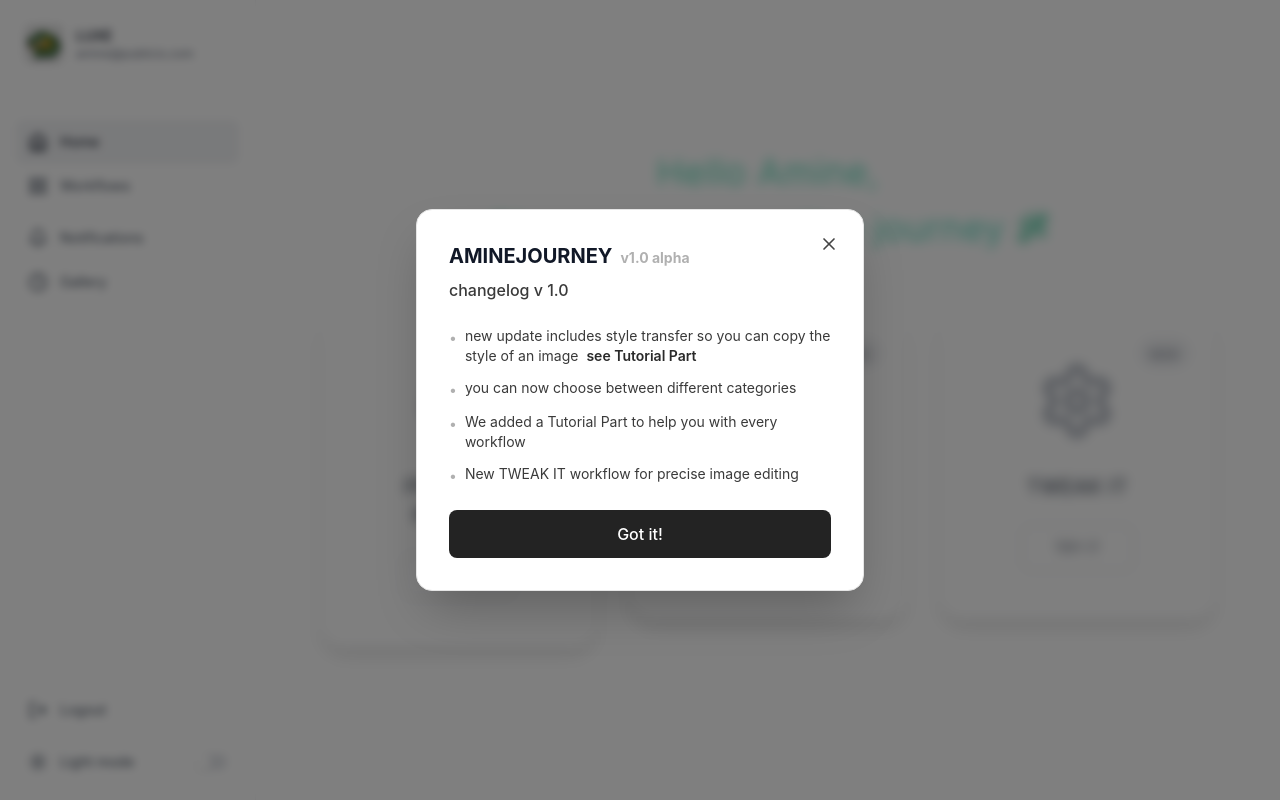
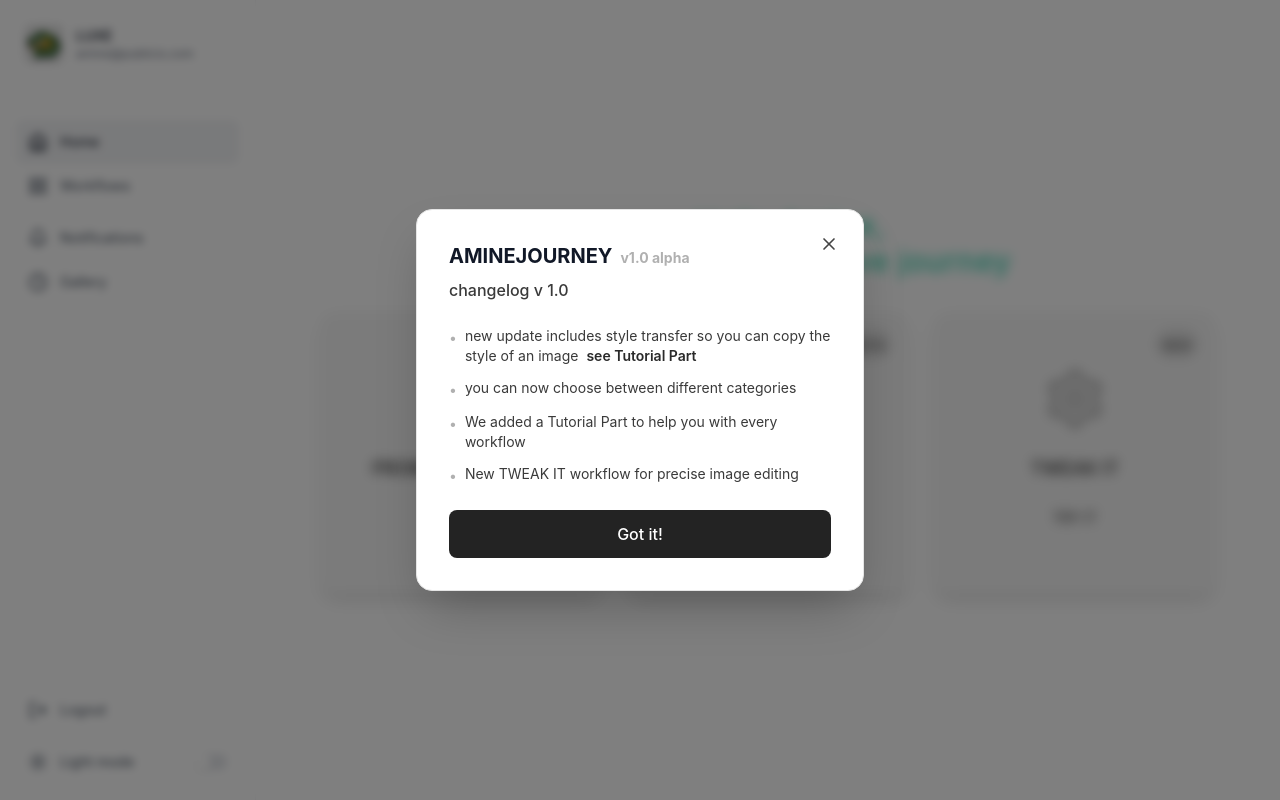
Before and after one commit to skibol75/aminejourneyv1, a React (Vite) app: page / in a window 1280 px wide. Built offline with nearby package versions, Linux system fonts and the light colour scheme.

Commit message:
Restore original Home design without gallery

```diff
--- a/src/pages/Home.tsx
+++ b/src/pages/Home.tsx
@@ -20,67 +20,53 @@ export default function Home() {
 
   return (
     <>
-      <div className={`flex flex-col items-center justify-center min-h-full ${showChangelog ? 'blur-sm' : ''}`}>
-        {/* Main Content - Centered */}
-        <div className="w-full max-w-5xl px-8">
-          {/* Header */}
-          <div className="text-center mb-16">
-            <h1 className="text-4xl font-light tracking-wide mb-4 bg-gradient-to-r from-emerald-400 via-teal-400 to-cyan-400 bg-clip-text text-transparent animate-fast-gradient">
-              Hello Amine,
-            </h1>
-            <div className="flex items-center justify-center gap-3">
-              <h2 className="text-4xl font-light tracking-wide bg-gradient-to-r from-emerald-400 via-teal-400 to-cyan-400 bg-clip-text text-transparent animate-fast-gradient">
-                Choose your creative journey
-              </h2>
-              <Wand2 className="w-8 h-8 text-emerald-500" />
-            </div>
+      <div className={`flex flex-col items-center justify-center min-h-full space-y-16 ${showChangelog ? 'blur-sm' : ''}`}>
+        {/* Workflows Section - Centered */}
+        <section className="w-full max-w-4xl">
+          <div className="flex items-center justify-center mb-8 gap-3">
+            <Wand2 className="w-8 h-8 text-emerald-500" />
+            <h2 className="text-3xl font-medium tracking-wide text-center bg-gradient-to-r from-emerald-400 via-teal-400 to-cyan-400 bg-clip-text text-transparent animate-fast-gradient">
+              Hello Amine,<br />Choose your creative journey
+            </h2>
           </div>
-
-          {/* Workflows Grid */}
-          <div className="grid grid-cols-1 md:grid-cols-3 gap-8 max-w-4xl mx-auto">
+          <div className="grid grid-cols-1 md:grid-cols-3 gap-6">
             <Link to="/prompt-image" className="group">
-              <div className="relative p-12 rounded-3xl bg-white dark:bg-neutral-800 shadow-lg transition-all duration-300 hover:shadow-2xl hover:scale-[1.02] aspect-square flex flex-col items-center justify-center text-center border border-gray-100 dark:border-neutral-700">
-                <Brain className="w-20 h-20 text-gray-400 dark:text-neutral-500 transition-colors duration-300 group-hover:text-[#0EA5E9] mb-8" />
-                <h3 className="text-xl font-medium text-gray-600 dark:text-neutral-400 transition-colors duration-300 group-hover:text-[#0EA5E9] mb-6 tracking-wide">
-                  PROMPT & IMAGE IT
-                </h3>
-                <button className="text-sm text-gray-500 dark:text-neutral-500 font-medium transition-colors duration-300 group-hover:text-[#0EA5E9] px-8 py-3 rounded-lg border border-gray-300 dark:border-neutral-600 group-hover:border-[#0EA5E9] tracking-wide">
+              <div className="relative p-8 rounded-2xl bg-neutral-100/80 dark:bg-neutral-800/80 backdrop-blur-xl border border-white/10 shadow-lg transition-all duration-300 group-hover:bg-gradient-to-br group-hover:from-[#E0F7FF]/80 group-hover:via-[#E8F7FF]/50 group-hover:to-[#F2FCFF]/30 hover:shadow-2xl hover:scale-[1.02] aspect-square flex flex-col items-center justify-center text-center">
+                <Brain className="w-16 h-16 text-neutral-400 transition-colors duration-300 group-hover:text-[#0EA5E9] mb-6" />
+                <h3 className="text-lg font-semibold text-neutral-500 dark:text-neutral-400 transition-colors duration-300 group-hover:text-[#0EA5E9] mb-4">PROMPT & IMAGE IT</h3>
+                <button className="text-sm text-neutral-500 dark:text-neutral-400 font-medium transition-colors duration-300 group-hover:text-[#0EA5E9] px-6 py-2 rounded-lg border border-neutral-300 dark:border-neutral-600 group-hover:border-[#0EA5E9]">
                   TRY IT
                 </button>
               </div>
             </Link>
 
             <Link to="/stylize-it" className="group relative">
-              <div className="relative p-12 rounded-3xl bg-white dark:bg-neutral-800 shadow-lg transition-all duration-300 hover:shadow-2xl hover:scale-[1.02] aspect-square flex flex-col items-center justify-center text-center border border-gray-100 dark:border-neutral-700">
-                <div className="absolute top-6 right-6 px-3 py-1 bg-gray-100 dark:bg-neutral-700 group-hover:bg-[#A855F7]/20 rounded-full transition-colors duration-300">
-                  <span className="text-xs font-medium text-gray-500 dark:text-neutral-400 group-hover:text-[#A855F7] tracking-wide">BETA</span>
+              <div className="relative p-8 rounded-2xl bg-neutral-100/80 dark:bg-neutral-800/80 backdrop-blur-xl border border-white/10 shadow-lg transition-all duration-300 group-hover:bg-gradient-to-br group-hover:from-[#F3E8FF]/80 group-hover:via-[#F5EEFF]/50 group-hover:to-[#F8F2FF]/30 hover:shadow-2xl hover:scale-[1.02] aspect-square flex flex-col items-center justify-center text-center">
+                <div className="absolute top-4 right-4 px-2 py-1 bg-neutral-200 dark:bg-neutral-700 group-hover:bg-[#A855F7]/20 rounded-full transition-colors duration-300">
+                  <span className="text-xs font-medium text-neutral-500 dark:text-neutral-400 group-hover:text-[#A855F7]">BETA</span>
                 </div>
-                <Palette className="w-20 h-20 text-gray-400 dark:text-neutral-500 transition-colors duration-300 group-hover:text-[#A855F7] mb-8" />
-                <h3 className="text-xl font-medium text-gray-600 dark:text-neutral-400 transition-colors duration-300 group-hover:text-[#A855F7] mb-6 tracking-wide">
-                  STYLIZE IT
-                </h3>
-                <button className="text-sm text-gray-500 dark:text-neutral-500 font-medium transition-colors duration-300 group-hover:text-[#A855F7] px-8 py-3 rounded-lg border border-gray-300 dark:border-neutral-600 group-hover:border-[#A855F7] tracking-wide">
+                <Palette className="w-16 h-16 text-neutral-400 transition-colors duration-300 group-hover:text-[#A855F7] mb-6" />
+                <h3 className="text-lg font-semibold text-neutral-500 dark:text-neutral-400 transition-colors duration-300 group-hover:text-[#A855F7] mb-4">STYLIZE IT</h3>
+                <button className="text-sm text-neutral-500 dark:text-neutral-400 font-medium transition-colors duration-300 group-hover:text-[#A855F7] px-6 py-2 rounded-lg border border-neutral-300 dark:border-neutral-600 group-hover:border-[#A855F7]">
                   TRY IT
                 </button>
               </div>
             </Link>
 
             <Link to="/tweak-it" className="group">
-              <div className="relative p-12 rounded-3xl bg-white dark:bg-neutral-800 shadow-lg transition-all duration-300 hover:shadow-2xl hover:scale-[1.02] aspect-square flex flex-col items-center justify-center text-center border border-gray-100 dark:border-neutral-700">
-                <div className="absolute top-6 right-6 px-3 py-1 bg-gray-100 dark:bg-neutral-700 group-hover:bg-[#F97316]/20 rounded-full transition-colors duration-300">
-                  <span className="text-xs font-medium text-gray-500 dark:text-neutral-400 group-hover:text-[#F97316] tracking-wide">NEW</span>
+              <div className="relative p-8 rounded-2xl bg-neutral-100/80 dark:bg-neutral-800/80 backdrop-blur-xl border border-white/10 shadow-lg transition-all duration-300 group-hover:bg-gradient-to-br group-hover:from-[#FFF7ED]/80 group-hover:via-[#FFFBF5]/50 group-hover:to-[#FFFEF9]/30 hover:shadow-2xl hover:scale-[1.02] aspect-square flex flex-col items-center justify-center text-center">
+                <div className="absolute top-4 right-4 px-2 py-1 bg-neutral-200 dark:bg-neutral-700 group-hover:bg-[#F97316]/20 rounded-full transition-colors duration-300">
+                  <span className="text-xs font-medium text-neutral-500 dark:text-neutral-400 group-hover:text-[#F97316]">NEW</span>
                 </div>
-                <Settings className="w-20 h-20 text-gray-400 dark:text-neutral-500 transition-colors duration-300 group-hover:text-[#F97316] mb-8" />
-                <h3 className="text-xl font-medium text-gray-600 dark:text-neutral-400 transition-colors duration-300 group-hover:text-[#F97316] mb-6 tracking-wide">
-                  TWEAK IT
-                </h3>
-                <button className="text-sm text-gray-500 dark:text-neutral-500 font-medium transition-colors duration-300 group-hover:text-[#F97316] px-8 py-3 rounded-lg border border-gray-300 dark:border-neutral-600 group-hover:border-[#F97316] tracking-wide">
+                <Settings className="w-16 h-16 text-neutral-400 transition-colors duration-300 group-hover:text-[#F97316] mb-6" />
+                <h3 className="text-lg font-semibold text-neutral-500 dark:text-neutral-400 transition-colors duration-300 group-hover:text-[#F97316] mb-4">TWEAK IT</h3>
+                <button className="text-sm text-neutral-500 dark:text-neutral-400 font-medium transition-colors duration-300 group-hover:text-[#F97316] px-6 py-2 rounded-lg border border-neutral-300 dark:border-neutral-600 group-hover:border-[#F97316]">
                   TRY IT
                 </button>
               </div>
             </Link>
           </div>
-        </div>
+        </section>
       </div>
 
       {/* Changelog Modal */}
```
